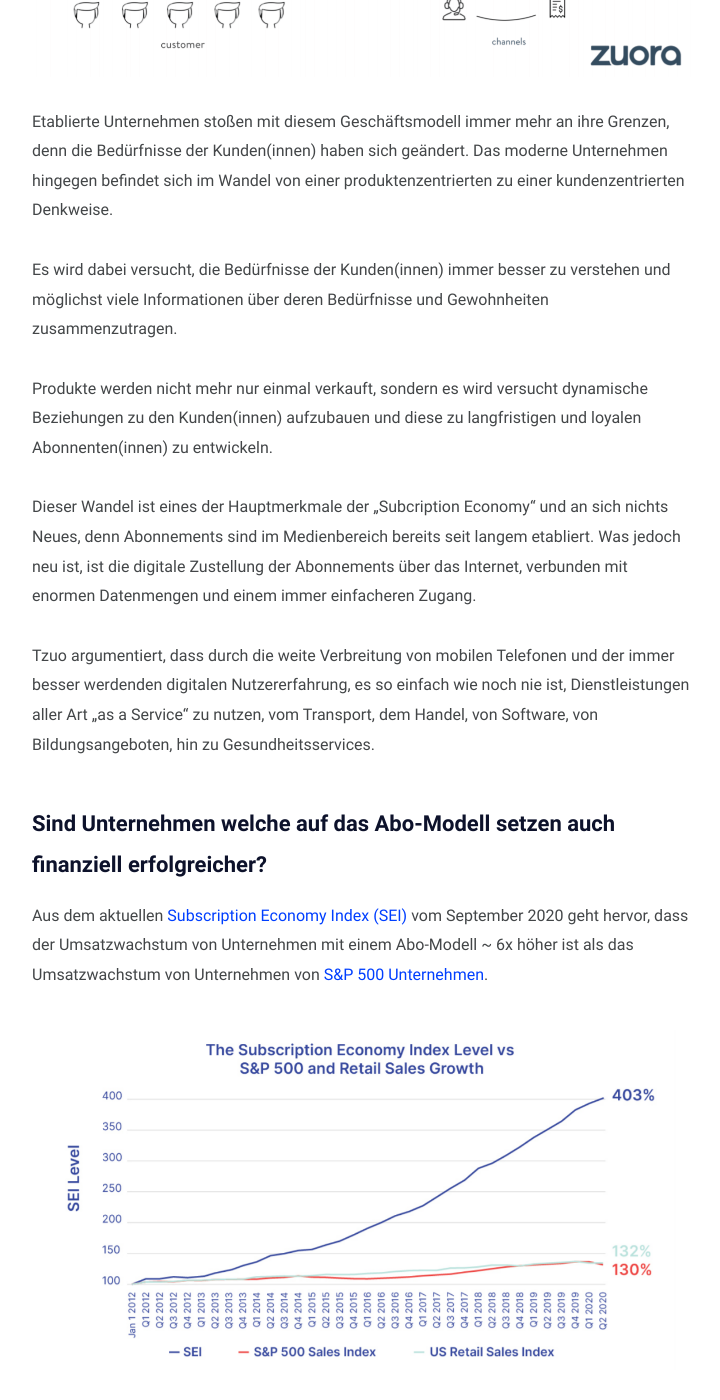
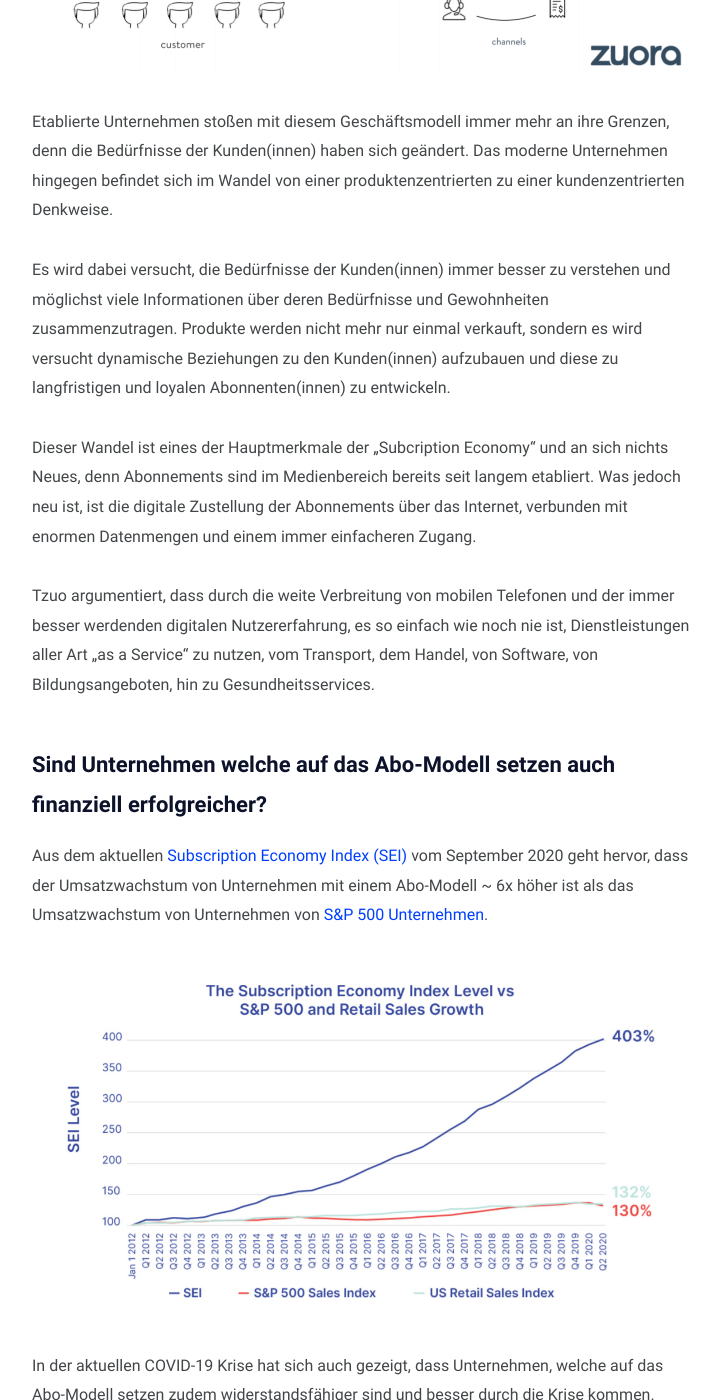
Before and after one commit to mariostnr/website, a Jekyll site: the page built from _posts/2020-11-07-geschäftsmodelle-befinden-sich-im-wandel.md, in a window 1280 px wide and 1400 px high, scrolled down 1262 px. Shown: the whole window, without its empty margins (278-998 px from the left). Built offline with Jekyll 4.4.1, drawn with Linux system fonts in a browser that asks for light colours; some of the changed lines change nothing that is shown; some of the changed text lies outside the part shown.

Commit message:
Update Blog “2020-11-07-geschäftsmodelle-befinden-sich-im-wandel”

```diff
--- a/_posts/2020-11-07-geschäftsmodelle-befinden-sich-im-wandel.md
+++ b/_posts/2020-11-07-geschäftsmodelle-befinden-sich-im-wandel.md
@@ -20,9 +20,7 @@
 
 Etablierte Unternehmen stoßen mit diesem Geschäftsmodell immer mehr an ihre Grenzen, denn die Bedürfnisse der Kunden(innen) haben sich geändert. Das moderne Unternehmen hingegen befindet sich im Wandel von einer produktenzentrierten zu einer kundenzentrierten Denkweise.
 
-Es wird dabei versucht, die Bedürfnisse der Kunden(innen) immer besser zu verstehen und möglichst viele Informationen über deren Bedürfnisse und Gewohnheiten zusammenzutragen.
-
-Produkte werden nicht mehr nur einmal verkauft, sondern es wird versucht dynamische Beziehungen zu den Kunden(innen) aufzubauen und diese zu langfristigen und loyalen Abonnenten(innen) zu entwickeln.
+Es wird dabei versucht, die Bedürfnisse der Kunden(innen) immer besser zu verstehen und möglichst viele Informationen über deren Bedürfnisse und Gewohnheiten zusammenzutragen. Produkte werden nicht mehr nur einmal verkauft, sondern es wird versucht dynamische Beziehungen zu den Kunden(innen) aufzubauen und diese zu langfristigen und loyalen Abonnenten(innen) zu entwickeln.
 
 Dieser Wandel ist eines der Hauptmerkmale der „Subcription Economy“ und an sich nichts Neues, denn Abonnements sind im Medienbereich bereits seit langem etabliert. Was jedoch neu ist, ist die digitale Zustellung der Abonnements über das Internet, verbunden mit enormen Datenmengen und einem immer einfacheren Zugang.
 
@@ -34,7 +32,9 @@
 
 ![Abbildung Performance Subscription Economy](/assets/uploads/zuora-subscription-index-sei-2020.png "Zuora Subscription Index SEI 2020")
 
-In der aktuellen COVID-19 Krise hat sich auch gezeigt, dass Unternehmen, welche auf das Abo-Modell setzen auch widerstandsfähiger sind und besser durch die Krise kommen.
+In der aktuellen COVID-19 Krise hat sich auch gezeigt, dass Unternehmen, welche auf das Abo-Modell setzen zudem widerstandsfähiger sind und besser durch die Krise kommen.
+
+Im nächsten Artikel werde ich im speziellen den Software-as-a-Service (SaaS) Markt hingehend des globalen Marktvolumens, Wachstum und aktueller Trends analysieren, sowie ein Überblick der wichtigsten Metriken und Benchmarks für SaaS-Unternehmen schaffen.
 
 **Quellen:**
 
```
